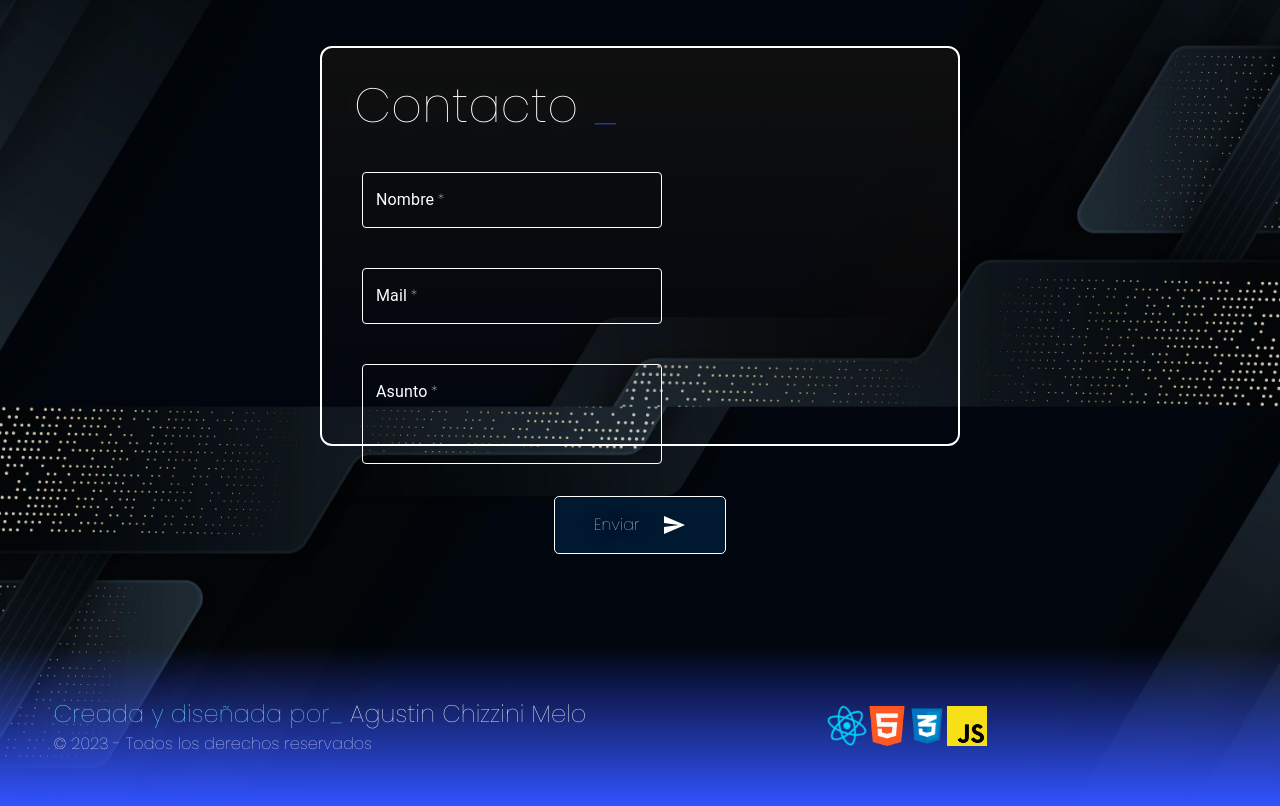
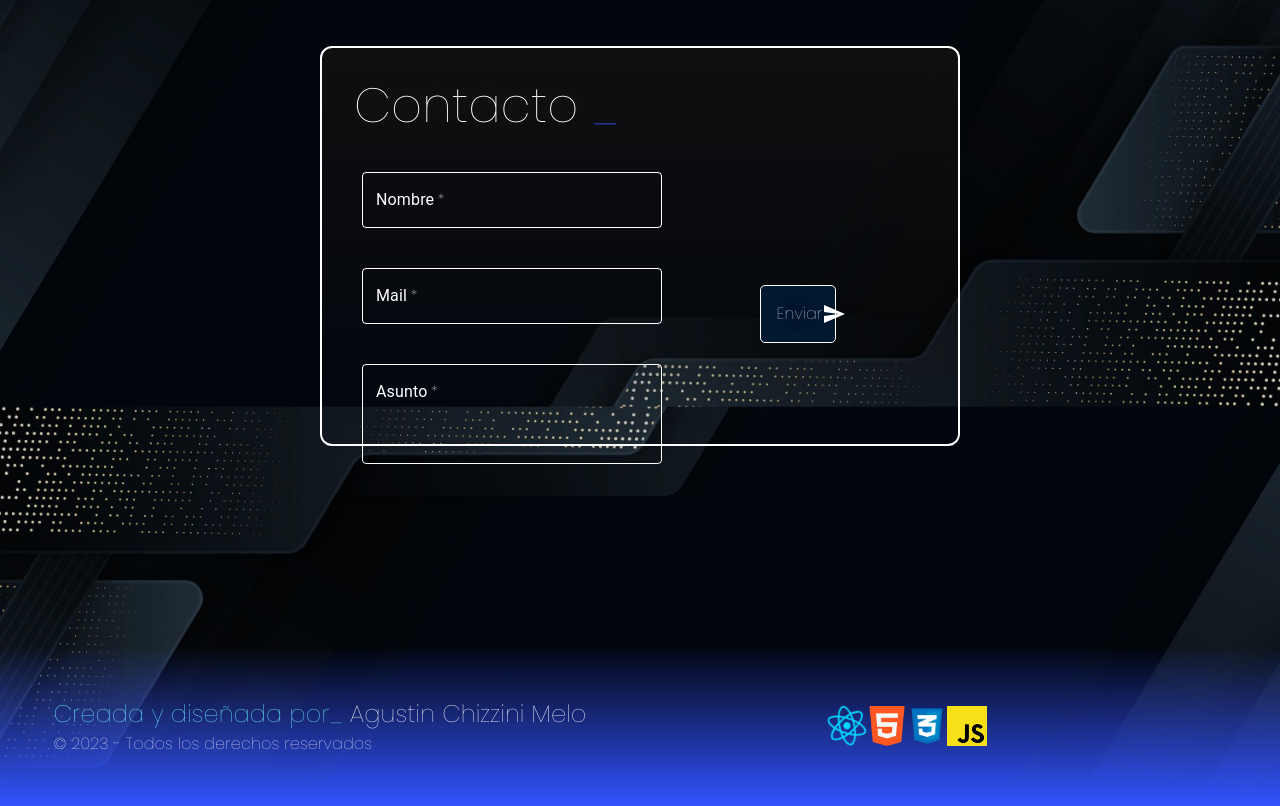
Before and after one commit to chizzi01/Cv-React, a React (Vite) app in the folder projects/myCv-React/: page / in a window 1280 px wide. Shown: the part 6420-7226 px from the top of the page. Built offline with nearby package versions, Linux system fonts and the light colour scheme.

Commit message:
contactoalign

```diff
--- a/projects/myCv-React/package.json
+++ b/projects/myCv-React/package.json
@@ -18,7 +18,6 @@
     "@mui/joy": "^5.0.0-beta.18",
     "@mui/material": "^5.15.0",
     "@mui/styled-engine-sc": "^6.0.0-alpha.8",
-    "gh-pages": "^6.1.0",
     "react": "^18.2.0",
     "react-dom": "^18.2.0",
     "react-router-dom": "^6.21.0",
@@ -32,6 +31,7 @@
     "eslint-plugin-react": "^7.33.2",
     "eslint-plugin-react-hooks": "^4.6.0",
     "eslint-plugin-react-refresh": "^0.4.5",
+    "gh-pages": "^6.1.0",
     "vite": "^5.0.8"
   }
 }
--- a/projects/myCv-React/src/App.css
+++ b/projects/myCv-React/src/App.css
@@ -580,7 +580,7 @@
 
 .contacto-align {
   display: flex;
-  flex-flow: row wrap;
+  flex-direction: row;
   align-items: flex-start;
   justify-content: flex-start;
   width: 100%;
```
Also changed, not shown: 1 other file (tests, documents, lock files or other folders).
